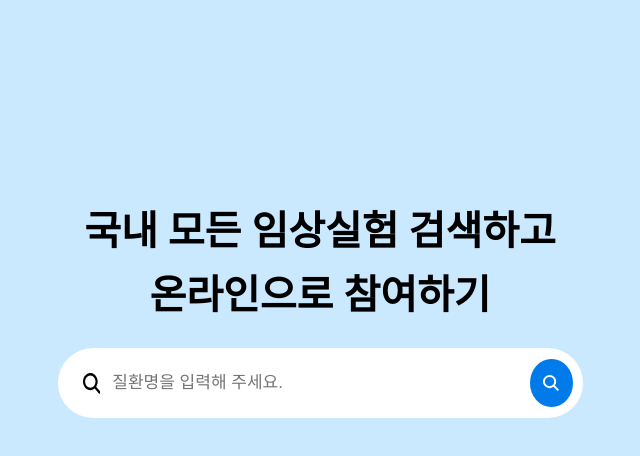
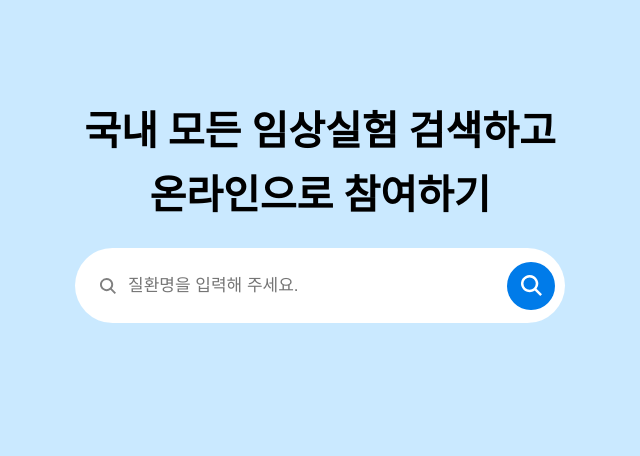
Before and after one commit to wanted-pre-onboarding-12th-11/pre-onboarding-12th-3-11, a React (Create React App) app: page / in a window 1280 px wide. Shown: the top 456 px of the page, without its empty margins (320-960 px from the left). Built offline with nearby package versions, Linux system fonts and the light colour scheme.

Commit message:
design: 검색 버튼 수정 및 main margin 조절

```diff
--- a/src/containers/SearchContainer.tsx
+++ b/src/containers/SearchContainer.tsx
@@ -46,7 +46,7 @@ const SearchContainer = () => {
             </HomeHeader>
             <SearchSection>
                 <SearchBarContainer onSubmit={handleOnSubmit}>
-                    <SearchIcon size={21} />
+                    <SearchIcon size={16} />
                     <input
                         value={value}
                         type='text'
@@ -55,7 +55,7 @@ const SearchContainer = () => {
                         placeholder='질환명을 입력해 주세요.'
                     />
                     <button type='submit'>
-                        <SearchIcon size={16} />
+                        <SearchIcon size={21} />
                     </button>
                 </SearchBarContainer>
                 <RecommendContainer>
@@ -96,7 +96,7 @@ const HomeContainer = styled.main`
     flex-direction: column;
     justify-content: center;
     align-items: center;
-    margin-top: 200px;
+    margin-top: 100px;
 `;
 const HomeHeader = styled.h1`
     text-align: center;
@@ -114,13 +114,21 @@ const SearchSection = styled.section`
 `;
 const SearchBarContainer = styled.form`
     width: 490px;
-    height: 50px;
+    height: 75px;
     background-color: #ffffff;
     display: flex;
+    justify-content: space-between;
     align-items: center;
     padding: 10px 10px 10px 25px;
     border-radius: 50px;
     border: none;
+    box-sizing: border-box;
+
+    & > svg {
+        color: gray;
+        flex: none;
+    }
+
     input {
         width: 100%;
         border: none;
@@ -134,12 +142,13 @@ const SearchBarContainer = styled.form`
         border: 0;
         cursor: pointer;
         border-radius: 100%;
-        width: 48px;
+        width: 55px;
         height: 48px;
         font-weight: 500;
         display: flex;
         justify-content: center;
         align-items: center;
+        box-sizing: border-box;
     }
 `;
 
```
